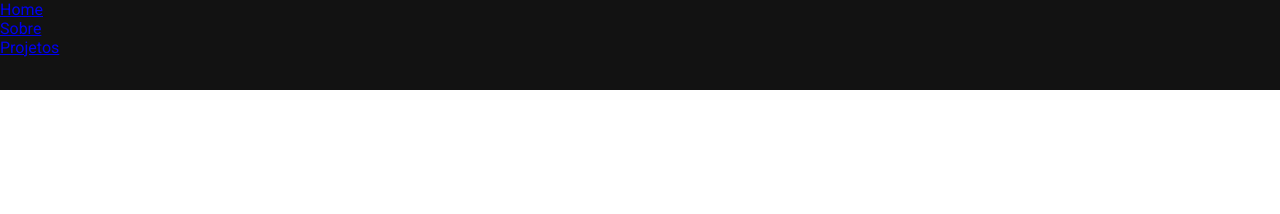
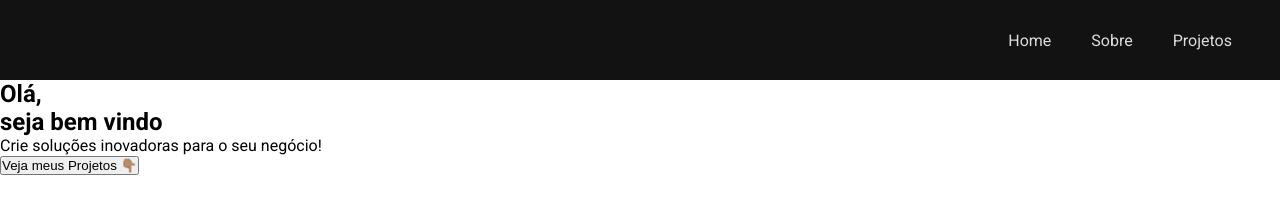
Before and after one commit to Yan-Brendo/Projeto_feed, a plain HTML site: page Projeto_Portifolio/index.html in a window 1280 px wide. Shown: the top 214 px of the page. Drawn offline with Linux system fonts and the light colour scheme.

Commit message:
atualizando codigo do primeiro projeto

```diff
--- a/Projeto_Portifolio/index.html
+++ b/Projeto_Portifolio/index.html
@@ -25,5 +25,20 @@
         </ul>
     </nav>
 
+            <!--INICIO MAIN-->
+
+    <section class="main">
+        <div>
+            <h1>Olá, <br>seja bem vindo</h1>
+            <p>Crie soluções inovadoras para o seu negócio!</p>
+            <a href="#">
+                <button>
+                   Veja meus Projetos 👇🏽
+                </button>
+            </a>
+        </div>
+    </section>
+     <!--FIM MAIN-->
+
 </body>
 </html>
--- a/Projeto_Portifolio/style.css
+++ b/Projeto_Portifolio/style.css
@@ -7,25 +7,34 @@
 
 body {
     font-family: 'Roboto', sans-serif;  /* usando as fontes*/
-    height: 180vh; /*aumentando o scroll */
 }
 
-nav {
+.nav {
    background-color: #121212;
-   height: 90px;
-   width: 100%;
-   display: flex;
+   height: 80px;
+   width: 100%;                             /*estilizando o nav*/
+   display: flex;                           /*ativando o flex box*/
+   justify-content: flex-end;               /*colocando os itens pro final*/
 }
 
-.Home {
-    order: 1;
+.list-1 {
+    display: flex;                  /*colocando os itens em linha*/
+    align-items: center;            /*alinhando os itens no centro*/
+    list-style: none;               /*tirando as bolinhas entre eles*/
+    margin-right: 28px;
+}
+
+.list-1 a{                          /*estilizando os textos dentro do nav*/
+    text-decoration: none;          /*tirando a linha debiaxo dos nomes*/
+    color: #ddd;                  /*mudando a cor do texto*/
+    padding: 20px;                  /*colocando um espaçamento INTERNO entre eles*/
+}
+
+.list-1 a:hover {                   /*acessando os nomes - acessando a ancora - hover ao passar o mouse*/
+    color: #ffd700;
+}
+        /*INICIO MAIN*/
+
+.main {
 
 }
-
-.Sobre {
-    order: 2;
-}
-
-.Projetos {
-    order: 3;
-}
```
Also changed, not shown: Projeto_Portifolio/images/40764ad484ba67ca2c5475673e5c62e1.jpg (added).
